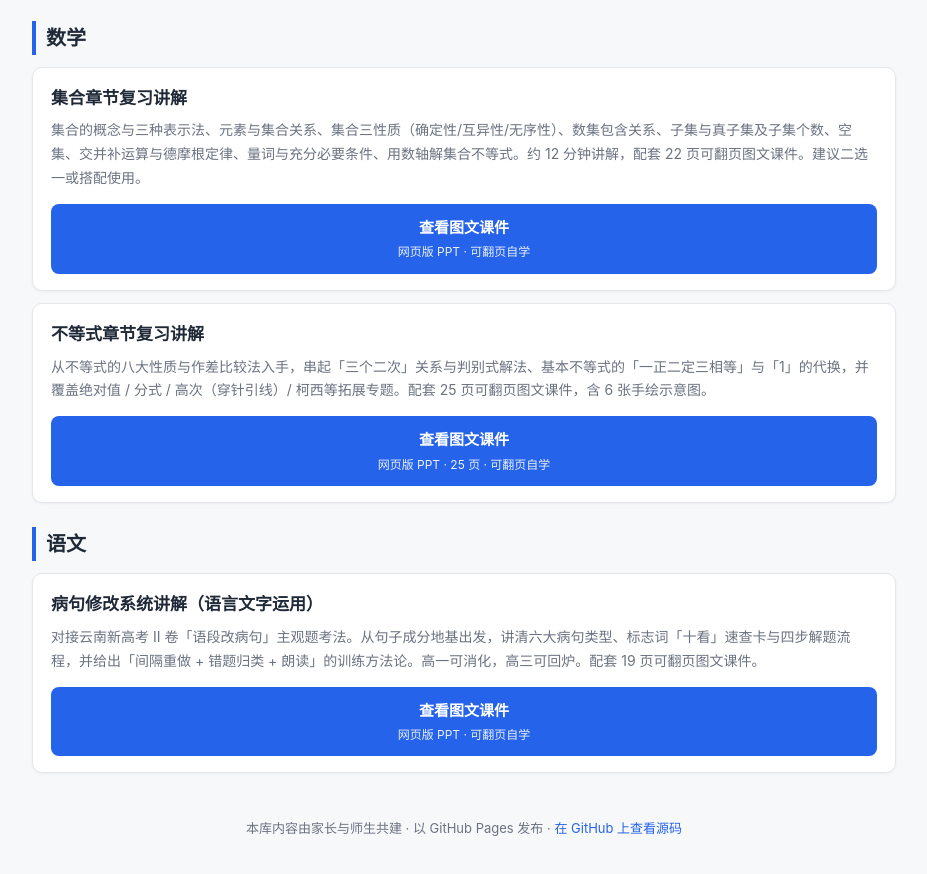
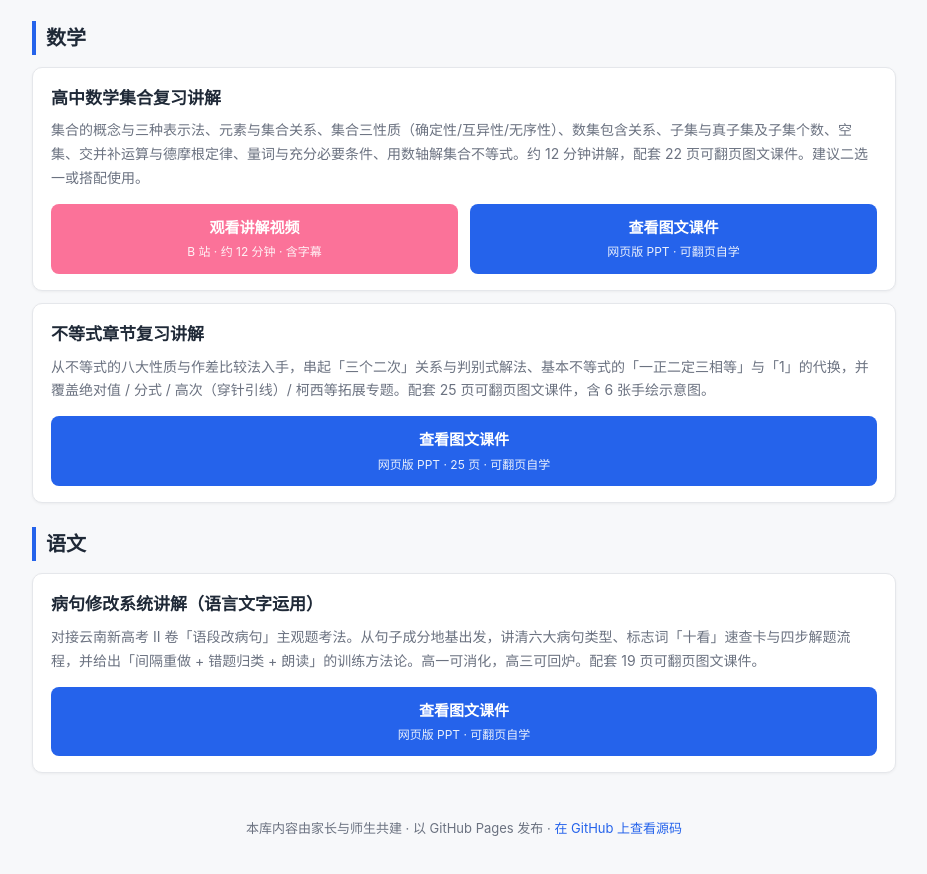
Before and after one commit to na57/gaokao, a plain HTML site: page index.html in a window 1280 px wide. Shown: the part 957-1831 px from the top of the page, without its empty margins (176-1103 px from the left). Drawn offline with Linux system fonts and the light colour scheme.

Commit message:
数学：集合复习讲解补 B站视频入口（BV1CypM69ETp）

```diff
--- a/index.html
+++ b/index.html
@@ -85,9 +85,13 @@
   <section class="subject">
     <h3>数学</h3>
     <div class="item">
-      <div class="t">集合章节复习讲解</div>
+      <div class="t">高中数学集合复习讲解</div>
       <div class="d">集合的概念与三种表示法、元素与集合关系、集合三性质（确定性/互异性/无序性）、数集包含关系、子集与真子集及子集个数、空集、交并补运算与德摩根定律、量词与充分必要条件、用数轴解集合不等式。约 12 分钟讲解，配套 22 页可翻页图文课件。建议二选一或搭配使用。</div>
       <div class="actions">
+        <a class="btn btn-video" href="https://www.bilibili.com/video/BV1CypM69ETp?vd_source=9627bcb8f6c60c10a3fe16123cca1997" target="_blank" rel="noopener">
+          观看讲解视频
+          <span class="sub">B 站 · 约 12 分钟 · 含字幕</span>
+        </a>
         <a class="btn btn-ppt" href="数学/集合复习讲解-课件.html">
           查看图文课件
           <span class="sub">网页版 PPT · 可翻页自学</span>
```
